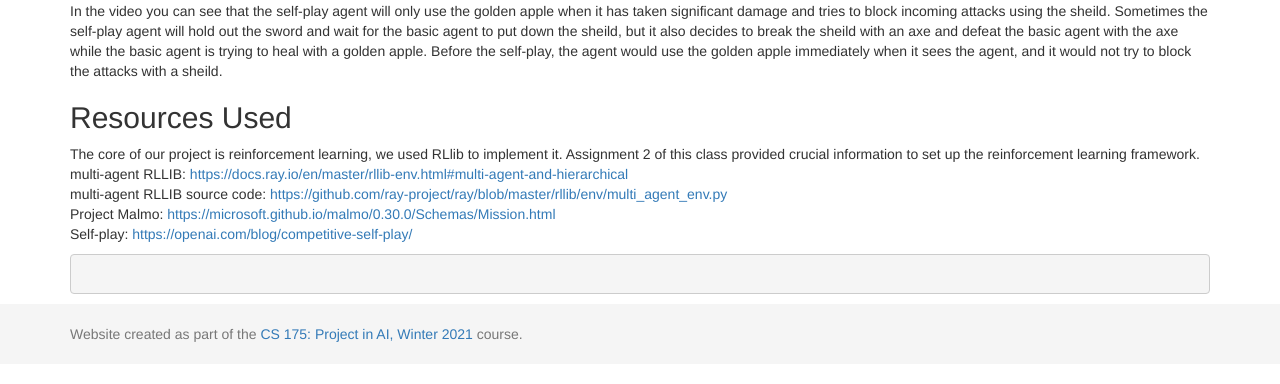
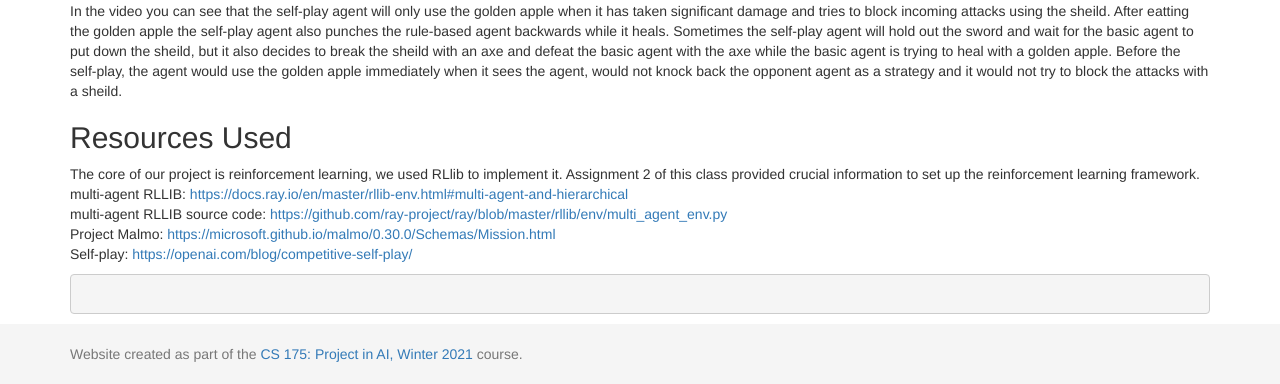
Before and after one commit to OneMelon8/Pufferfish, a Jekyll site: the page built from docs/final.md, in a window 1280 px wide and 900 px high, scrolled down 4157 px, cut to the strip 516-900 px from the top of the window. Built offline with Jekyll 4.4.1, drawn with Linux system fonts in a browser that asks for light colours; formulas are drawn with MathJax 3.

Commit message:
Add files via upload

```diff
--- a/docs/final.md
+++ b/docs/final.md
@@ -106,7 +106,7 @@ Although the heat mapping provides some ideas and data of the qualitative analys
 <b>The bottom screen is the self-play trained agent and the top screen is the basic agent</b>
 <iframe width="560" height="315" src="https://www.youtube.com/embed/CMIf6wUIE0U" frameborder="0" allow="accelerometer; autoplay; clipboard-write; encrypted-media; gyroscope; picture-in-picture" allowfullscreen></iframe>
 
-In the video you can see that the self-play agent will only use the golden apple when it has taken significant damage and tries to block incoming attacks using the sheild. Sometimes the self-play agent will hold out the sword and wait for the basic agent to put down the sheild, but it also decides to break the sheild with an axe and defeat the basic agent with the axe while the basic agent is trying to heal with a golden apple. Before the self-play, the agent would use the golden apple immediately when it sees the agent, and it would not try to block the attacks with a sheild.
+In the video you can see that the self-play agent will only use the golden apple when it has taken significant damage and tries to block incoming attacks using the sheild. After eatting the golden apple the self-play agent also punches the rule-based agent backwards while it heals. Sometimes the self-play agent will hold out the sword and wait for the basic agent to put down the sheild, but it also decides to break the sheild with an axe and defeat the basic agent with the axe while the basic agent is trying to heal with a golden apple. Before the self-play, the agent would use the golden apple immediately when it sees the agent, would not knock back the opponent agent as a strategy and it would not try to block the attacks with a sheild.
 
 
 ## Resources Used
```
